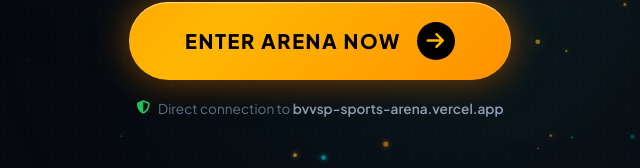
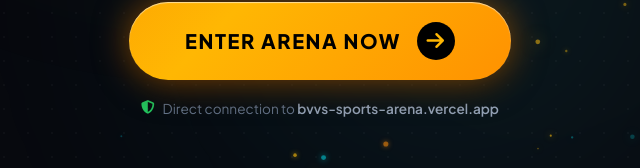
Before and after one commit to Shashidhar-source/Soprts-enter-page, a plain HTML site: page index.html in a window 1280 px wide. Shown: the part 599-767 px from the top of the page, 320-960 px from the left. Drawn offline with Linux system fonts and the light colour scheme; a web font is replaced by a local one.

Commit message:
Update BVVSP Sports Arena entry gateway with verified live URL and Vercel config

```diff
--- a/index.html
+++ b/index.html
@@ -66,7 +66,7 @@
 
             <!-- Primary Action Zone -->
             <div class="action-zone">
-                <a href="https://bvvsp-sports-arena.vercel.app" id="enter-arena-btn" class="enter-btn" target="_blank" rel="noopener noreferrer">
+                <a href="https://bvvs-sports-arena.vercel.app/" id="enter-arena-btn" class="enter-btn" target="_blank" rel="noopener noreferrer">
                     <span class="btn-flare"></span>
                     <span class="btn-content">
                         <span class="btn-text">ENTER ARENA NOW</span>
@@ -78,7 +78,7 @@
 
                 <div class="redirect-hint">
                     <i class="fa-solid fa-shield-halved"></i>
-                    <span>Direct connection to <strong>bvvsp-sports-arena.vercel.app</strong></span>
+                    <span>Direct connection to <strong>bvvs-sports-arena.vercel.app</strong></span>
                 </div>
             </div>
 
--- a/script.js
+++ b/script.js
@@ -4,7 +4,7 @@
 
 document.addEventListener('DOMContentLoaded', () => {
     // Target Sports Arena URL
-    const TARGET_URL = 'https://bvvsp-sports-arena.vercel.app';
+    const TARGET_URL = 'https://bvvs-sports-arena.vercel.app/';
 
     // Elements
     const enterBtn = document.getElementById('enter-arena-btn');
```
Also changed, not shown: vercel.json (added).
